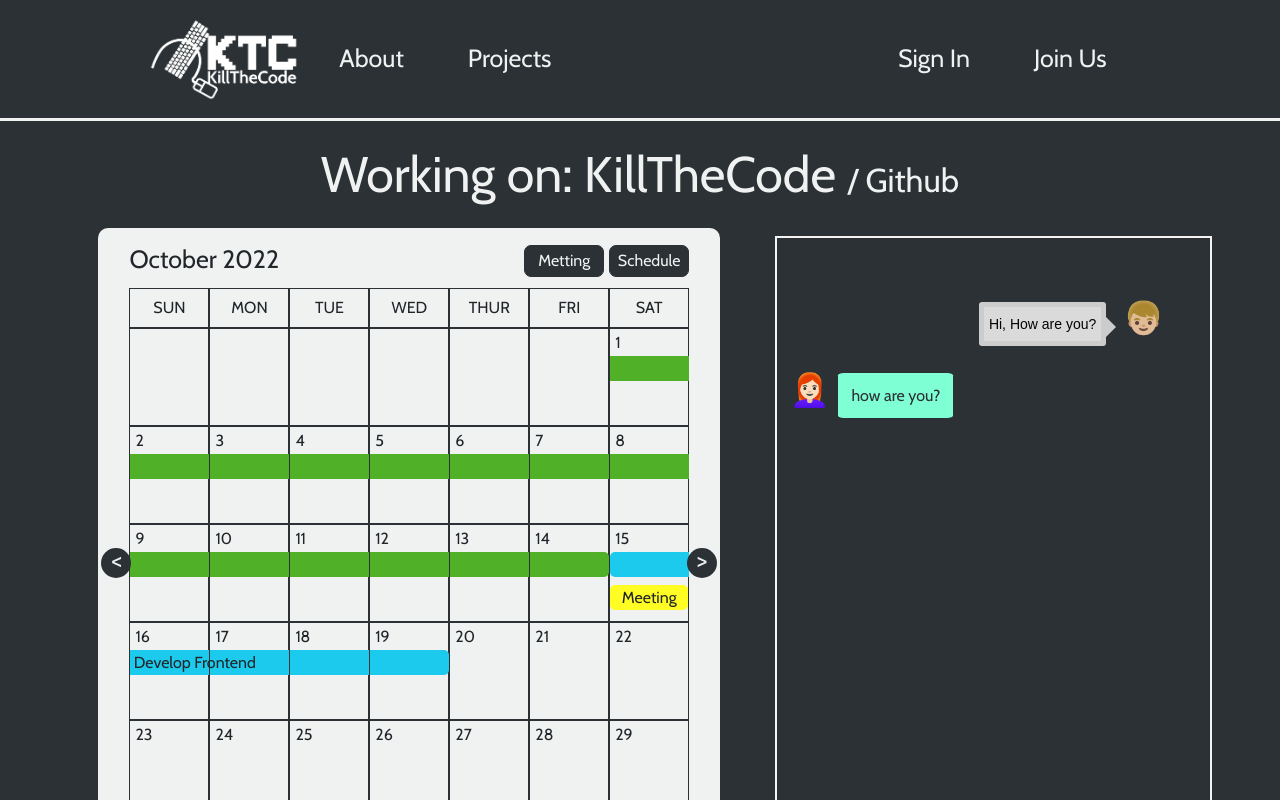
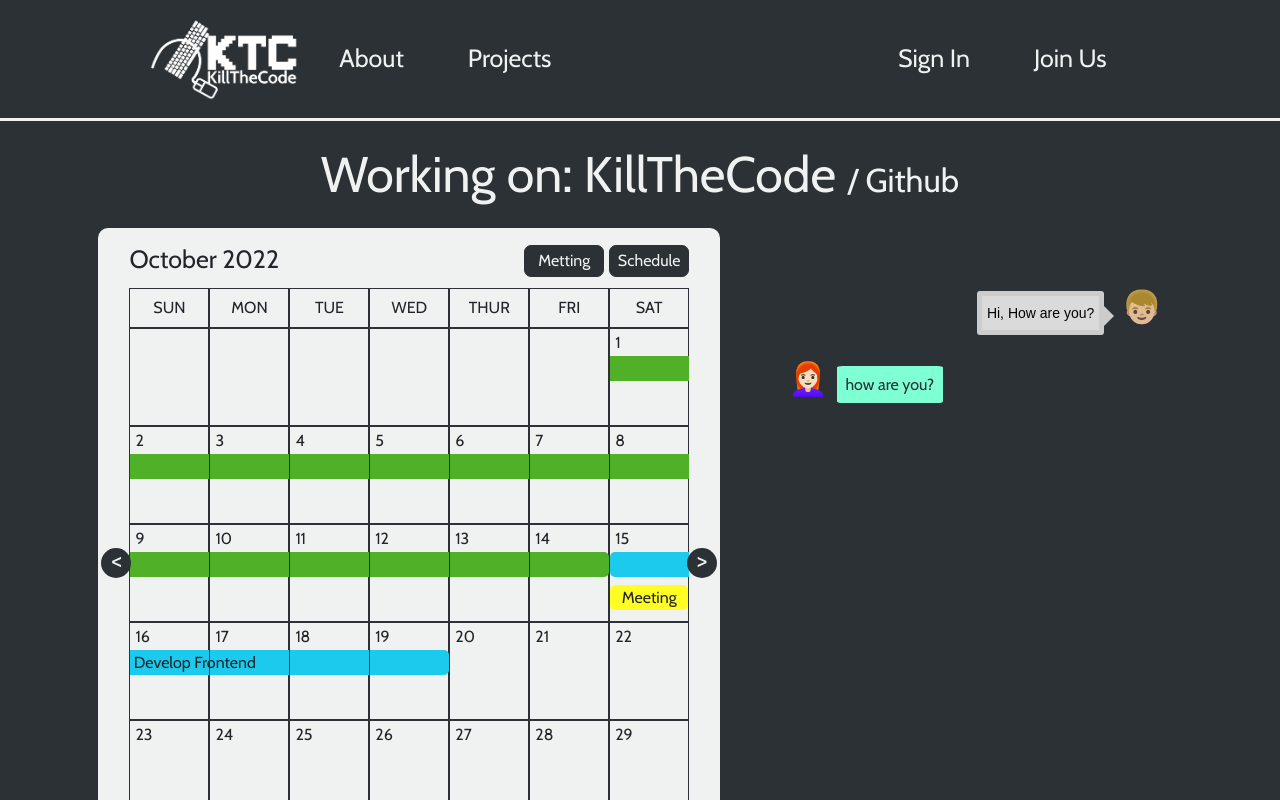
Before and after one commit to Jonghan-park/KillTheCode, a React (Create React App) app in the folder frontend/: page / in a window 1280 px wide. Shown: the top 800 px of the page. Built offline with nearby package versions, Linux system fonts and the light colour scheme.

Commit message:
edit css

```diff
--- a/frontend/src/components/Chatting/Chatting.css
+++ b/frontend/src/components/Chatting/Chatting.css
@@ -4,7 +4,7 @@
     height: 95%;
     margin: 2% 0% 5% 7%;
     /* text-align:center; */
-    border: 2px solid rgb(245, 242, 242);
+    /* border: 2px solid rgb(245, 242, 242); */
     }
 
     .chat-body{
@@ -24,7 +24,7 @@
 
     .text-box{
         margin-left: 2%;
-        padding: 3%;
+        padding: 2%;
         background-color: aquamarine;
         color:#2B3135;
         border-radius: 5%;
```
